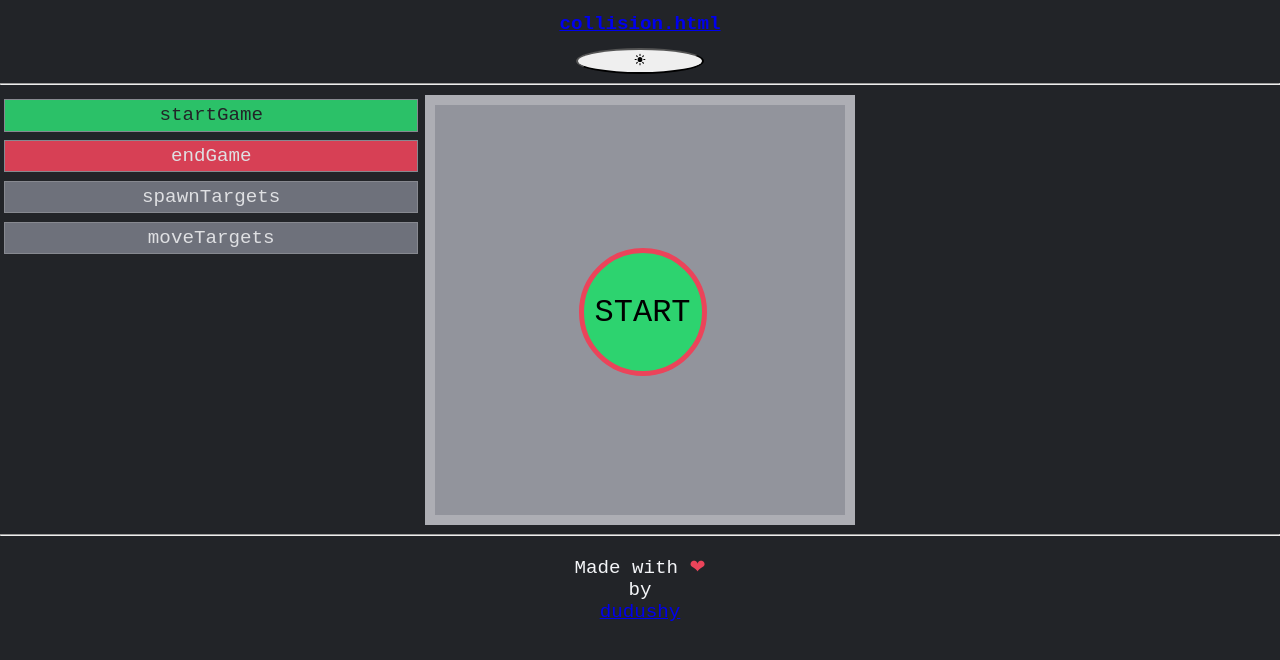
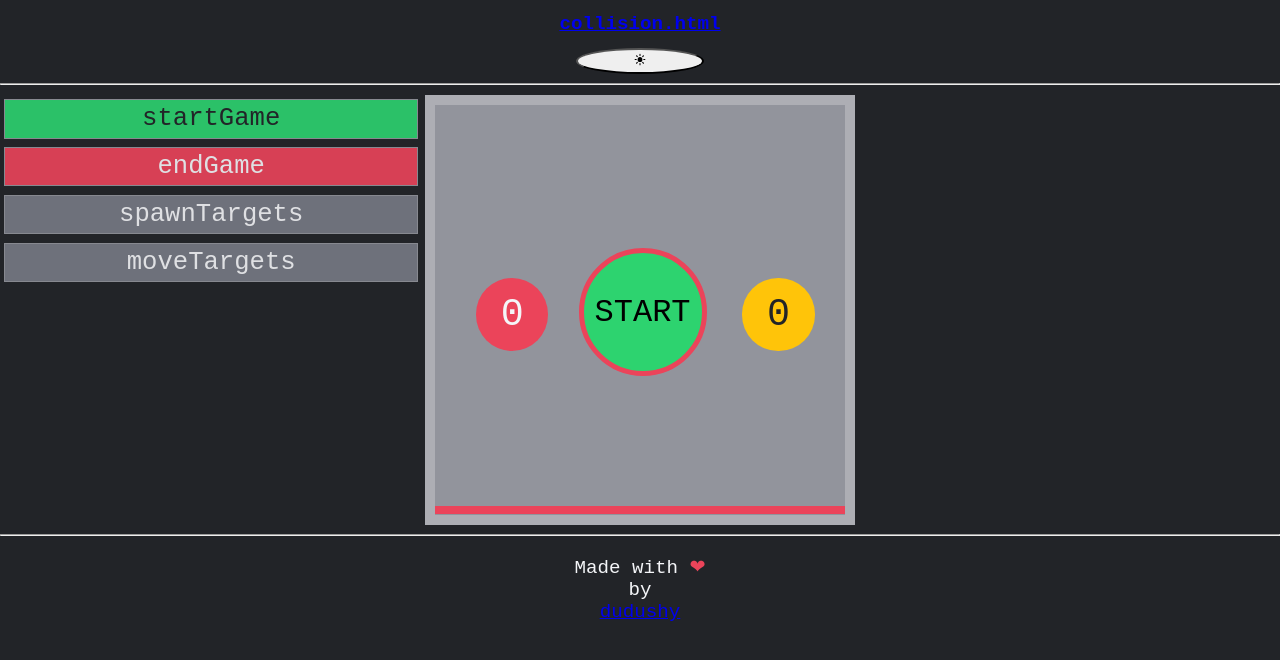
Before and after one commit to dudushy/collision.html, an Angular app: page / in a window 1280 px wide. Shown: the top 660 px of the page. Built offline with nearby package versions, Linux system fonts and the light colour scheme.

Commit message:
Now we got life, kills and coins

```diff
--- a/src/app/app.component.html
+++ b/src/app/app.component.html
@@ -27,6 +27,12 @@
       START
     </button>
 
+    <div id="life" style="width: {{lifeCounter}}%;"></div>
+
+    <p id="level">{{this.gameLevel}}</p>
+    <p id="kills">{{this.killCounter}}</p>
+    <p id="coins">{{this.coinCounter}}</p>
+
     <!-- !DEBUG -->
     <!-- <div id="xhair">
       <img alt="crosshair xhair" src="assets/SVGs/xhair.svg">
--- a/src/app/app.component.scss
+++ b/src/app/app.component.scss
@@ -40,6 +40,7 @@ main {
       border: 1px solid $medium;
       background-color: darken($medium, 10%);
       color: $light;
+      font-size: 2vmax;
     }
 
     #debug-startButton {
@@ -62,6 +63,71 @@ main {
     // cursor: url("../assets/SVGs/xhair.svg"), auto; //!DEBUG
     border: 10px solid lighten($medium, 10%);
 
+    #life {
+      position: absolute;
+      top: 98%;
+      left: 0;
+      height: 2%;
+      // width: 100%;
+      background-color: $danger;
+      z-index: 1;
+      transition: 250ms all;
+    }
+
+    #level {
+      position: absolute;
+      top: 33%;
+      left: 42%;
+      font-size: 3vmax;
+      height: 5vmax;
+      width: 5vmax;
+      display: flex;
+      justify-content: center;
+      align-items: center;
+      padding: 1%;
+      border-radius: 50%;
+      background-color: $dark;
+      color: $success;
+      z-index: 1;
+      transition: 250ms all;
+    }
+
+    #kills {
+      position: absolute;
+      top: 33%;
+      left: 10%;
+      font-size: 3vmax;
+      height: 5vmax;
+      width: 5vmax;
+      display: flex;
+      justify-content: center;
+      align-items: center;
+      padding: 1%;
+      border-radius: 50%;
+      background-color: $danger;
+      color: $light;
+      z-index: 1;
+      transition: 250ms all;
+    }
+
+    #coins {
+      position: absolute;
+      top: 33%;
+      left: 75%;
+      font-size: 3vmax;
+      height: 5vmax;
+      width: 5vmax;
+      display: flex;
+      justify-content: center;
+      align-items: center;
+      padding: 1%;
+      border-radius: 50%;
+      background-color: $warning;
+      color: $dark;
+      z-index: 1;
+      transition: 250ms all;
+    }
+
     #startButton {
       position: absolute;
       top: 35%;
@@ -72,7 +138,7 @@ main {
       border: 5px solid $danger;
       background-color: $success;
       font-size: 2.5vmax;
-      z-index: 1;
+      z-index: 2;
       transition: 250ms all;
       user-select: none;
     }
--- a/src/app/app.component.ts
+++ b/src/app/app.component.ts
@@ -23,6 +23,7 @@ export class AppComponent {
 
   nextTargetId = 0;
 
+  lifeCounter = this.db.get('lifeCounter') || 100;
   killCounter = this.db.get('killCounter') || 0;
   coinCounter = this.db.get('coinCounter') || 0;
 
@@ -66,11 +67,11 @@ export class AppComponent {
 
     if (this.gameRunning) return;
 
+    this.gameRunning = true;
+
     // this.setupXhair(); //!DEBUG
     this.spawnTargets();
     this.moveTargets();
-
-    this.gameRunning = true;
 
     console.log(`[${this.title}#startGame] (AFTER) gameRunning`, this.gameRunning);
 
@@ -94,6 +95,10 @@ export class AppComponent {
     this.gameLevel = 1;
     this.db.set('gameLevel', this.gameLevel);
     console.log(`[${this.title}#endGame] gameLevel`, this.gameLevel);
+
+    this.lifeCounter = 100;
+    this.db.set('lifeCounter', this.lifeCounter);
+    console.log(`[${this.title}#endGame] lifeCounter`, this.lifeCounter);
 
     this.killCounter = 0;
     this.db.set('killCounter', this.killCounter);
@@ -137,11 +142,17 @@ export class AppComponent {
   }
 
   killTarget(id: string) {
+    if (!this.gameRunning) return;
+
     console.log(`[${this.title}#killTarget] id`, id);
 
-    const target = document.getElementById(id);
+    const target = document.getElementById(id) as HTMLImageElement;
     console.log(`[${this.title}#killTarget] target`, target);
     target?.remove();
+
+    this.coinCounter++;
+    this.db.set('coinCounter', this.coinCounter);
+    console.log(`[${this.title}#killTarget] coinCounter`, this.coinCounter);
 
     this.killCounter++;
     this.db.set('killCounter', this.killCounter);
@@ -154,7 +165,62 @@ export class AppComponent {
     }
   }
 
+  takeHit(id: string) {
+    if (!this.gameRunning) return;
+
+    console.log(`[${this.title}#takeHit] id`, id);
+
+    const target = document.getElementById(id) as HTMLImageElement;
+    console.log(`[${this.title}#takeHit] target`, target);
+    target?.remove();
+
+    console.log(`[${this.title}#takeHit] (BEFORE) lifeCounter`, this.lifeCounter);
+    this.lifeCounter -= 10;
+
+    if (this.lifeCounter <= 0) {
+      this.endGame();
+    }
+    console.log(`[${this.title}#takeHit] (AFTER) lifeCounter`, this.lifeCounter);
+  }
+
+  detectCollision(id: string) {
+    if (!this.gameRunning) return;
+
+    console.log(`[${this.title}#detectCollision] id`, id);
+
+    const target = document.getElementById(id) as HTMLImageElement;
+    console.log(`[${this.title}#detectCollision] target`, target);
+
+    const targetX = target.offsetLeft;
+    console.log(`[${this.title}#detectCollision] targetX`, targetX);
+
+    const targetY = target.offsetTop;
+    console.log(`[${this.title}#detectCollision] targetY`, targetY);
+
+    const game = document.getElementById('game') as HTMLDivElement;
+    console.log(`[${this.title}#detectCollision] game`, game);
+
+    const gameW = game.clientWidth;
+    console.log(`[${this.title}#detectCollision] gameW`, gameW);
+
+    const gameH = game.clientHeight - 20;
+    console.log(`[${this.title}#detectCollision] gameH`, gameH);
+
+    const collisionCheck = targetY >= gameH;
+    console.log(`[${this.title}#detectCollision] collisionCheck`, collisionCheck);
+
+    if (collisionCheck) {
+      console.log(`[${this.title}#detectCollision] collision detected`);
+      // alert('collision detected');
+      return true;
+    }
+
+    return false;
+  }
+
   moveTargets() {
+    if (!this.gameRunning) return;
+
     const timeout = 1000 * (1 / this.gameLevel);
     console.log(`[${this.title}#moveTargets] timeout`, timeout);
 
@@ -163,6 +229,11 @@ export class AppComponent {
 
     for (const [key, value] of Object.entries(targets)) {
       console.log(`[${this.title}#moveTargets] key:`, key, '| value:', value);
+
+      if (this.detectCollision(value.id)) {
+        this.takeHit(value.id);
+        continue;
+      }
 
       const amount = 10 * (1 / this.gameLevel);
       console.log(`[${this.title}#moveTargets] amount`, amount);
@@ -181,6 +252,8 @@ export class AppComponent {
   }
 
   spawnTargets() {
+    if (!this.gameRunning) return;
+
     const timeout = this.gameLevel * 1000;
     console.log(`[${this.title}#spawnTargets] timeout`, timeout);
 
```
